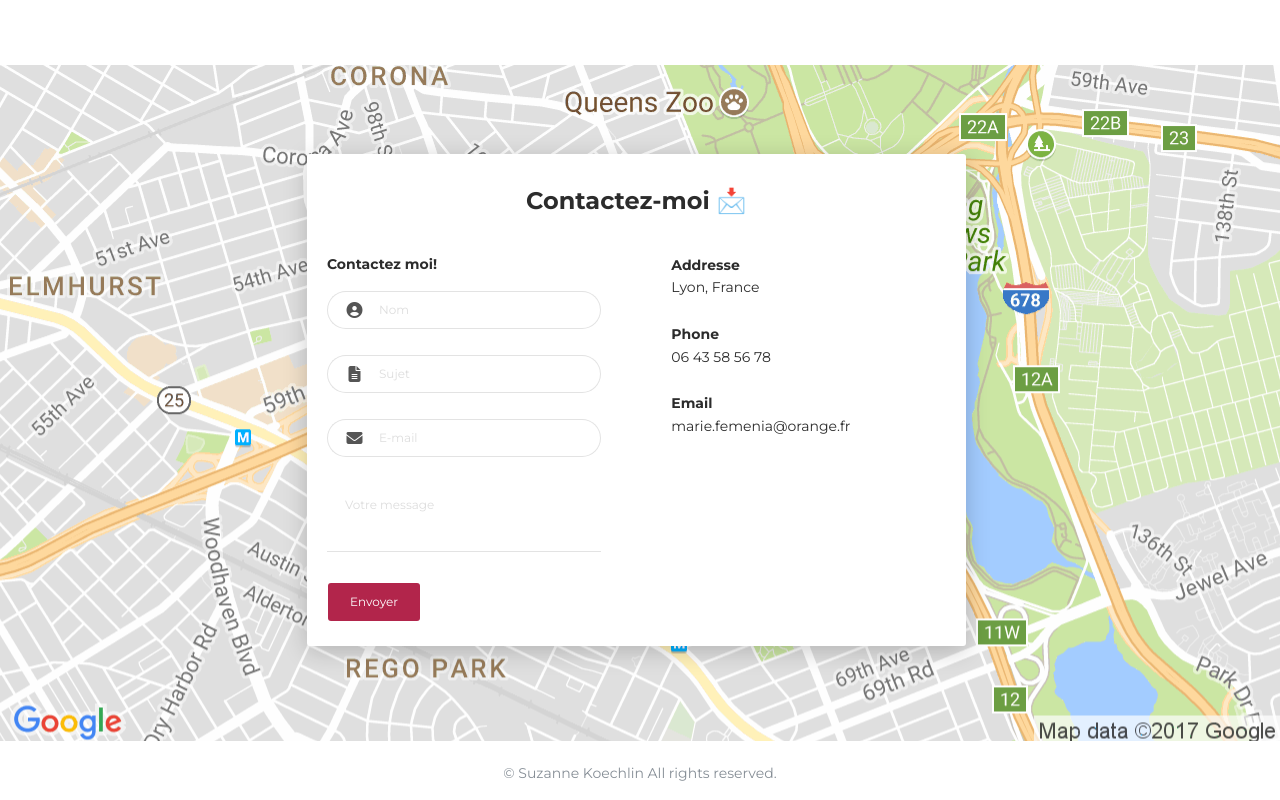
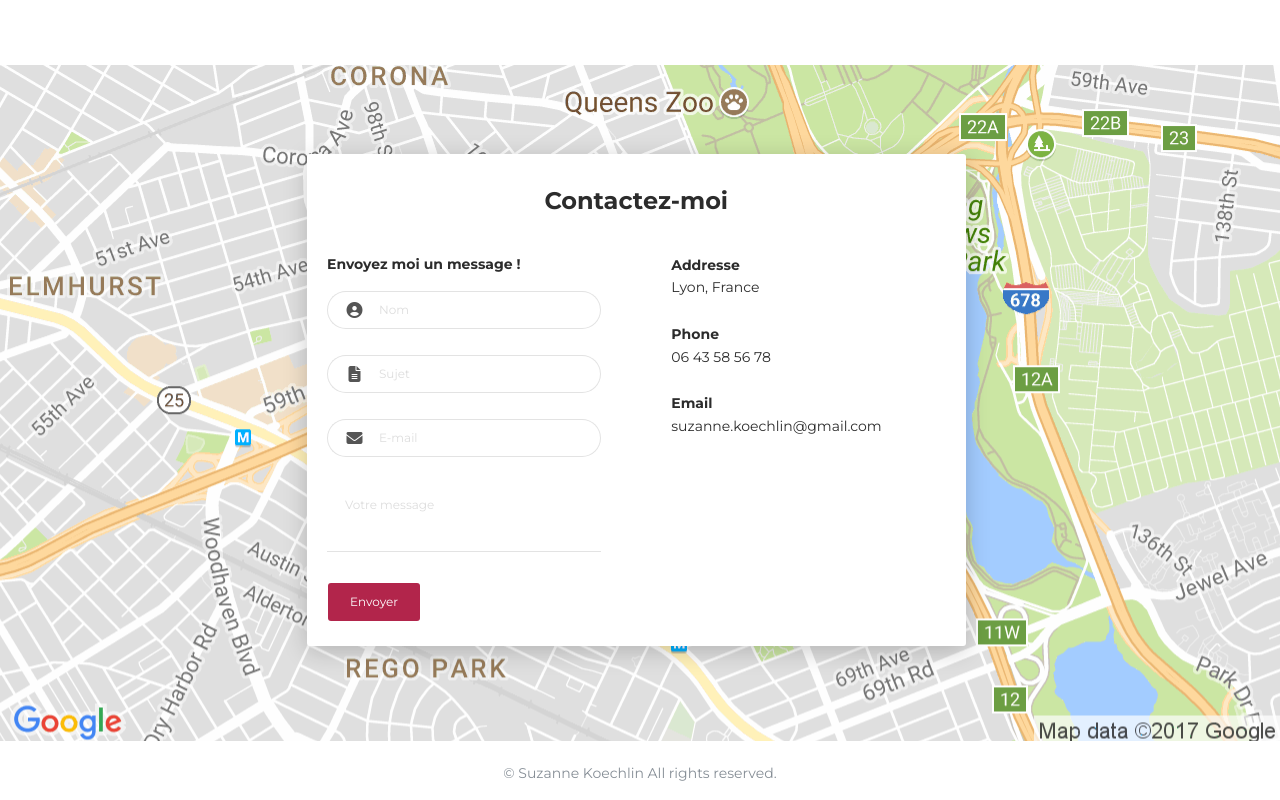
Before and after one commit to suzanneKoechlin/suzanneKoechlin.github.io, a plain HTML site: page index.html in a window 1280 px wide. Shown: the part 3167-3967 px from the top of the page. Drawn offline with Linux system fonts and the light colour scheme.

Commit message:
Add files via upload

```diff
--- a/index.html
+++ b/index.html
@@ -296,12 +296,12 @@
         <div class="row">
           <div class="col-md-9">
             <div class="card mb-0" data-aos="zoom-in">
-              <div class="h4 text-center title">Contactez-moi  📩</div>
+              <div class="h4 text-center title">Contactez-moi</div>
               <div class="row">
                 <div class="col-md-6">
                   <div class="card-body">
                     <form action="https://formspree.io/marion@bricodeuse.com" method="POST">
-                      <div class="p pb-3"><strong>Contactez moi!</strong></div>
+                      <div class="p pb-3"><strong>Envoyez moi un message !</strong></div>
                       <div class="row mb-3">
                         <div class="col">
                           <div class="input-group"><span class="input-group-addon"><i class="fa fa-user-circle"></i></span>
@@ -345,7 +345,7 @@
                     <p class="mb-0"><strong>Phone</strong></p>
                     <p class="pb-2">06 43 58 56 78</p>
                     <p class="mb-0"><strong>Email</strong></p>
-                    <p>marie.femenia@orange.fr</p>
+                    <p>suzanne.koechlin@gmail.com</p>
                   </div>
                 </div>
               </div>
```
